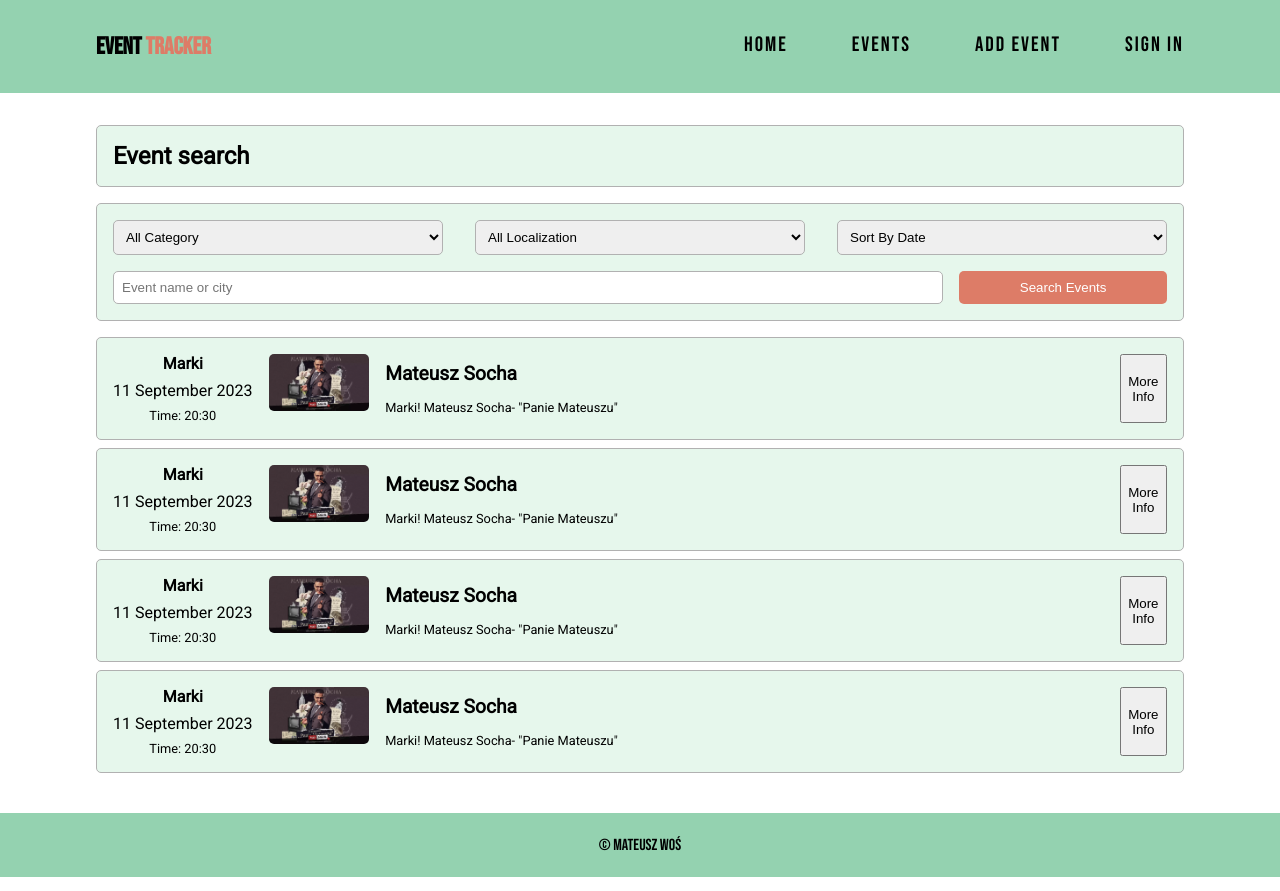
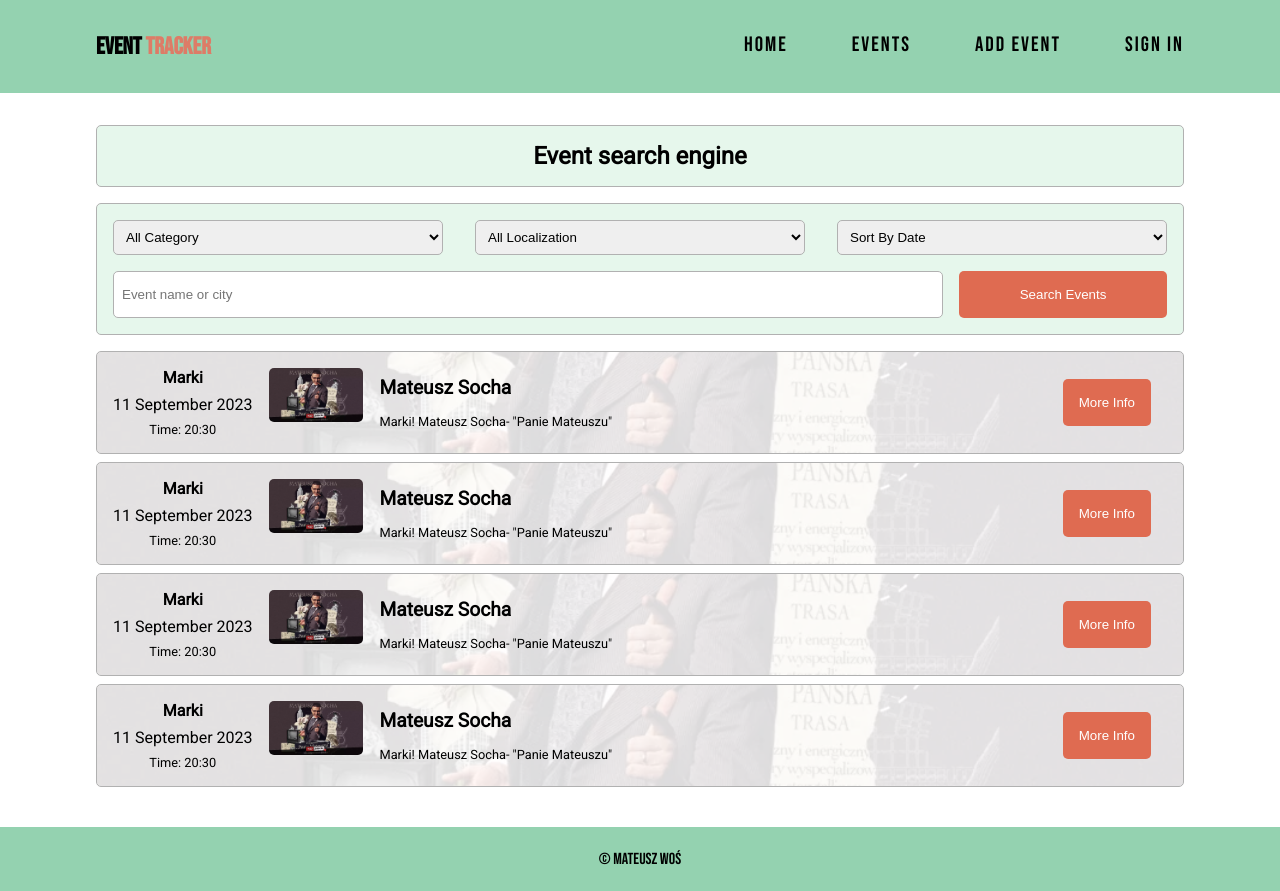
Before and after one commit to Desparion7/Event-tracker, an Angular app: page /events in a window 1280 px wide. Built offline with nearby package versions, Linux system fonts and the light colour scheme.

Commit message:
add styles for event item

```diff
--- a/src/app/events-list-page/event-list-item/event-list-item.component.css
+++ b/src/app/events-list-page/event-list-item/event-list-item.component.css
@@ -1,13 +1,25 @@
 .eventListItem {
+  position: relative;
   display: flex;
   justify-content: space-between;
+  align-items: center;
   padding: 1rem;
+  padding-right: 2rem;
   margin-bottom: 0.5rem;
-  background-color: var(--backgorund-second);
   border: 1px solid var(--border1);
   border-radius: 5px;
   cursor: pointer;
+  overflow: hidden;
+  background-color: rgba(255, 255, 255, 0.853);
+  transition: background-color 0.3s;
 }
+.eventListItem:hover {
+  background-color: rgba(255, 255, 255, 0.769);
+}
+.eventListItem button {
+  white-space: nowrap;
+}
+
 .eventListItem-info {
   display: flex;
   flex-direction: row;
@@ -53,3 +65,9 @@
 .eventListItem-info-creator-title {
   font-size: 0.8rem;
 }
+.eventListItem-backgroundImg {
+  position: absolute;
+  width: 100%;
+  z-index: -1;
+  left: 0;
+}
--- a/src/app/events-list-page/event-list-item/event-list-item.component.html
+++ b/src/app/events-list-page/event-list-item/event-list-item.component.html
@@ -15,5 +15,6 @@
       </p>
     </div>
   </div>
-  <button>More Info</button>
+  <button class="btn-main">More Info</button>
+  <img src="../../../assets/socha.webp" alt="" class="eventListItem-backgroundImg"/>
 </div>
--- a/src/app/events-list-page/events-list-page.component.css
+++ b/src/app/events-list-page/events-list-page.component.css
@@ -5,6 +5,9 @@
   border: 1px solid var(--border1);
   background-color: var(--backgorund-second);
   border-radius: 5px;
+}
+.events-search {
+  text-align: center;
 }
 .events-filtrs-options {
   display: flex;
@@ -30,11 +33,5 @@ input {
   padding: 0.5rem;
 }
 .events-filtrs-text button {
-  padding: 0.5rem;
   width: 20%;
-  cursor: pointer;
-  color: white;
-  background-color: var(--btn-color);
-  border: none;
-  border-radius: 5px;
 }
--- a/src/app/events-list-page/events-list-page.component.html
+++ b/src/app/events-list-page/events-list-page.component.html
@@ -1,5 +1,5 @@
 <div class="events container">
-  <div class="events-search"><h2>Event search</h2></div>
+  <div class="events-search"><h2>Event search engine</h2></div>
   <form class="events-filtrs">
     <div class="events-filtrs-options">
       <select formControlName="category">
@@ -39,7 +39,7 @@
     </div>
     <div class="events-filtrs-text">
       <input type="text" placeholder="Event name or city" />
-      <button>Search Events</button>
+      <button class="btn-main">Search Events</button>
     </div>
   </form>
   <app-event-list-item />
--- a/src/app/mainpage/animationClass.ts
+++ b/src/app/mainpage/animationClass.ts
@@ -28,7 +28,7 @@ export class Effect {
     this.width = this.canvas.width;
     this.height = this.canvas.height;
     this.particles = [];
-    this.numberOfParticles = 600;
+    this.numberOfParticles = 400;
     this.createParticles();
     this.mouse = {
       x: this.width * 0.5,
--- a/src/styles.css
+++ b/src/styles.css
@@ -7,11 +7,13 @@
 :root {
   --backgorund-first: #94d2b0;
   --backgorund-second: #e6f7ec;
-  --text-color1: black;
+  --text-color1: white;
+  --text-color2: black;
   --text-color-hover1: rgb(86, 86, 86);
-  --text-color-hover2: #dd7c67;
+  --text-color-hover2: #df6b51;
 
-  --btn-color: #dd7c67;
+  --btn-color: #df6b51;
+  --btn-color-hover: #e64d2b;
 
   --border1: #b1b1b1;
 }
@@ -19,3 +21,16 @@
 .container {
   padding: 2rem 6rem;
 }
+
+.btn-main {
+  padding: 1rem;
+  cursor: pointer;
+  color: var(--text-color1);
+  background-color: var(--btn-color);
+  border: none;
+  border-radius: 5px;
+  transition: background-color 0.3s;
+}
+.btn-main:hover {
+  background-color: var(--btn-color-hover);
+}
```
